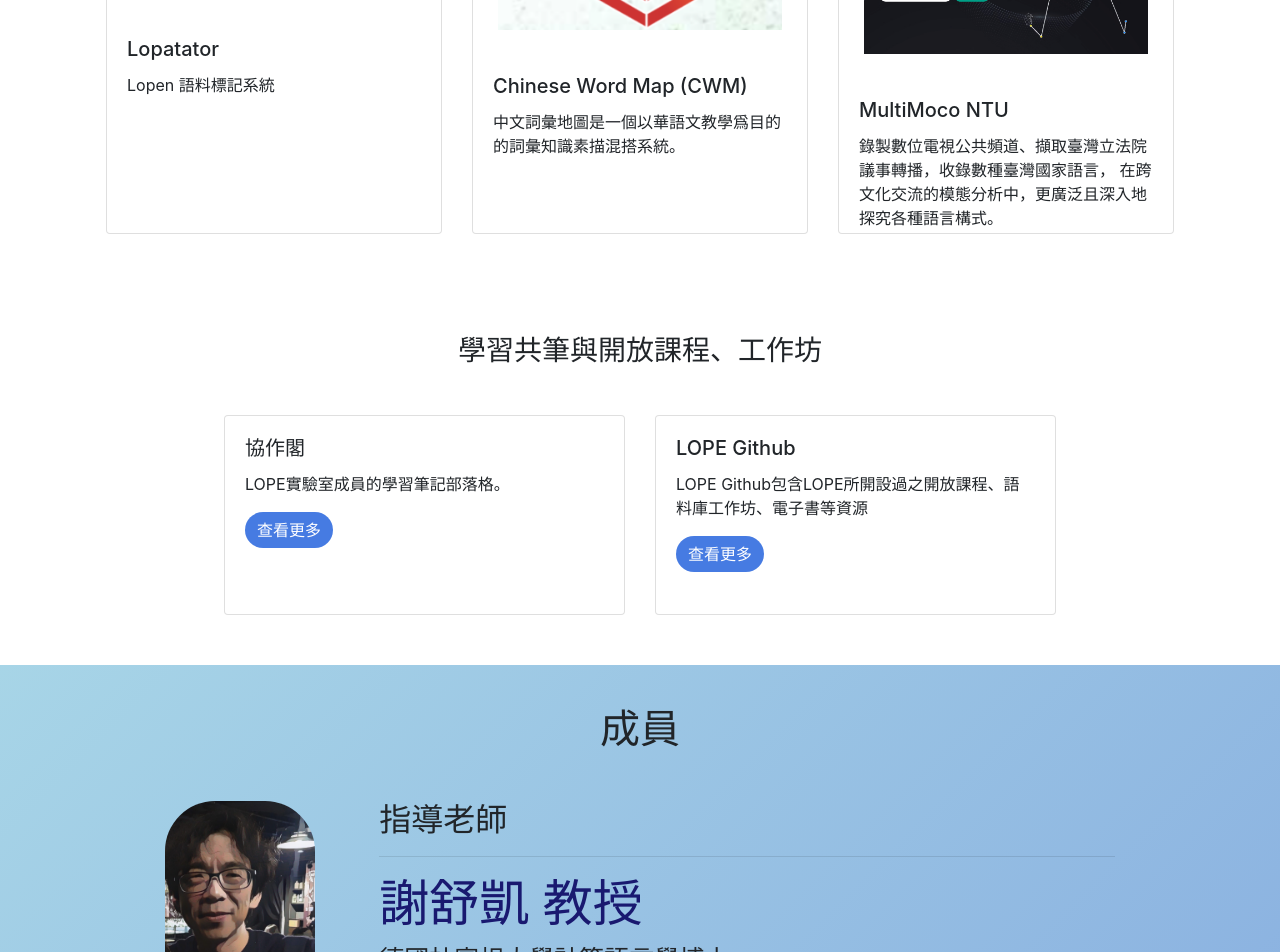
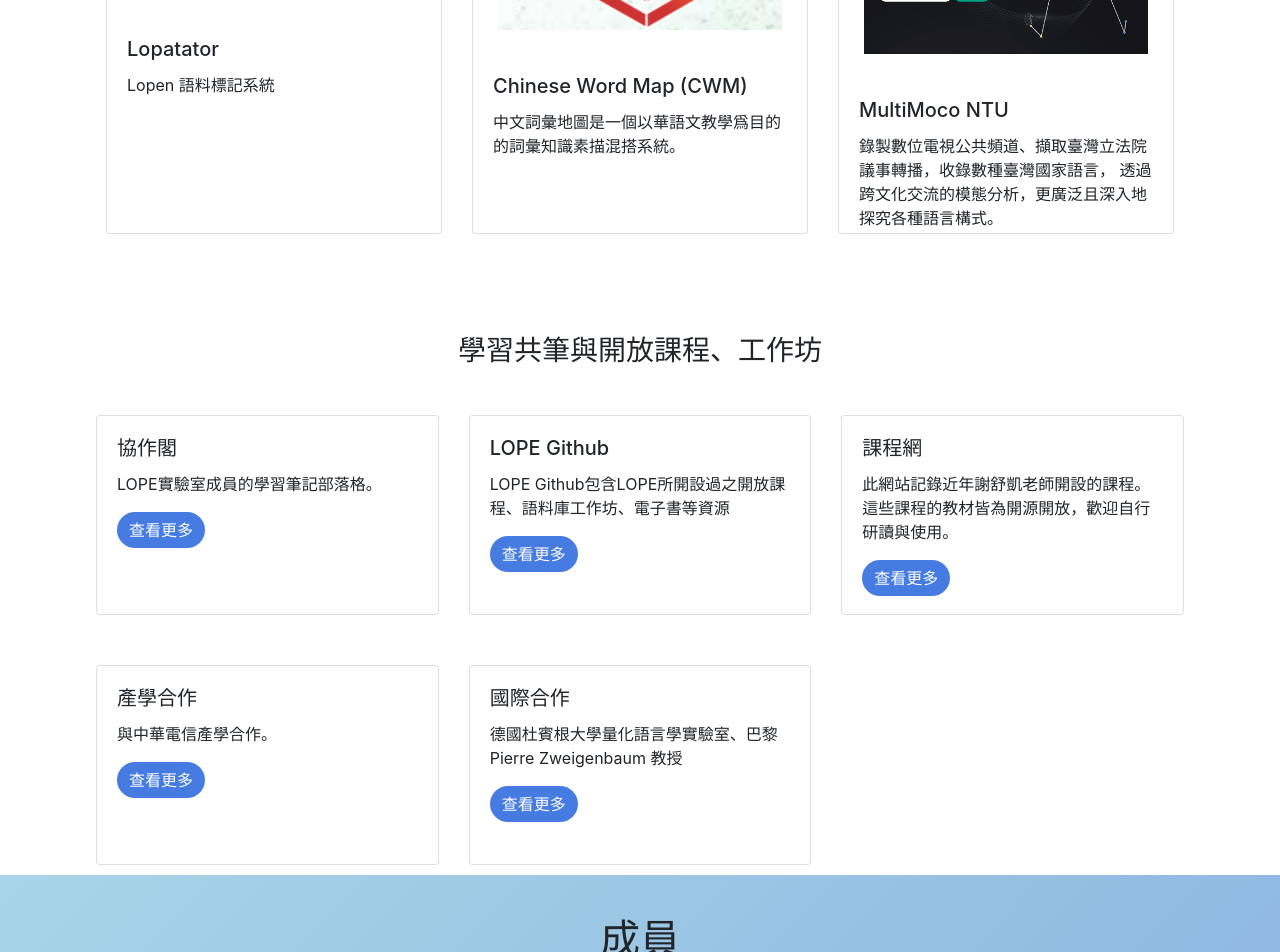
Before and after one commit to lopentu/ntu-lope-lab, a React (Create React App) app: page / in a window 1280 px wide. Shown: the part 2680-3632 px from the top of the page. Built offline with nearby package versions, Linux system fonts and the light colour scheme.

Commit message:
edit workshop

```diff
--- a/src/App.js
+++ b/src/App.js
@@ -19,7 +19,7 @@
 import lopotator from "./images/lopotator.png";
 import nlp from "./images/nlp.png";
 import ptt_corp from "./images/ptt_corp.png";
-import ptt_corp2 from "./images/ptt_corp2.png";
+import ptt_corp3 from "./images/ptt_corp3.png";
 import text_analytics from "./images/text_analytics.png";
 
 function App() {
@@ -222,7 +222,7 @@
             <Col>
               <ResourceCard
                 title="Taiwan Social Media Corpus"
-                imgSrc={ptt_corp}
+                imgSrc={ptt_corp3}
                 href="http://140.112.147.132/"
                 text="作為一個台灣特有的 BBS 系統，PTT 記錄了珍貴而有趣的社會語言文化現象。提供了語言接觸與演化和「精簡語言學」重要的經驗訊息。"
               />
@@ -259,7 +259,7 @@
                 title="MultiMoco NTU"
                 imgSrc={moco}
                 href="https://multimoco.linguistics.ntu.edu.tw/index.html#content-stat "
-                text="錄製數位電視公共頻道、擷取臺灣立法院議事轉播，收錄數種臺灣國家語言， 在跨文化交流的模態分析中，更廣泛且深入地探究各種語言構式。"
+                text="錄製數位電視公共頻道、擷取臺灣立法院議事轉播，收錄數種臺灣國家語言， 透過跨文化交流的模態分析，更廣泛且深入地探究各種語言構式。"
               />
             </Col>
           </Row>
@@ -269,8 +269,17 @@
           <h3>學習共筆與開放課程、工作坊</h3>
         </div>
 
-        <div style={{ width: "65vw" }}>
-          <Row md="2" xs="1" style={{ marginBottom: "5vh" }}>
+        {/* <div
+          style={{
+            width: "85vw",
+            minHeight: "70vh",
+            padding: "10px",
+            borderRadius: "10px",
+          }}
+        ></div> */}
+
+        <div style={{ width: "85vw" }}>
+          <Row md="3" xs="1" style={{ marginBottom: "5vh" }}>
             <Col>
               <ResourceCardsm
                 title="協作閣"
@@ -283,6 +292,29 @@
                 title="LOPE Github"
                 href="https://github.com/lopentu"
                 text="LOPE Github包含LOPE所開設過之開放課程、語料庫工作坊、電子書等資源"
+              />
+            </Col>
+            <Col>
+              <ResourceCardsm
+                title="課程網"
+                href="https://lopentu.github.io/"
+                text="此網站記錄近年謝舒凱老師開設的課程。這些課程的教材皆為開源開放，歡迎自行研讀與使用。"
+              />
+            </Col>
+          </Row>
+          <Row md="3" xs="1">
+            <Col>
+              <ResourceCardsm
+                title="產學合作"
+                // href=""
+                text="與中華電信產學合作。"
+              />
+            </Col>
+            <Col>
+              <ResourceCardsm
+                title="國際合作"
+                // href=""
+                text="德國杜賓根大學量化語言學實驗室、巴黎Pierre Zweigenbaum 教授"
               />
             </Col>
           </Row>
```
Also changed, not shown: src/images/ptt_corp3.png (added).
